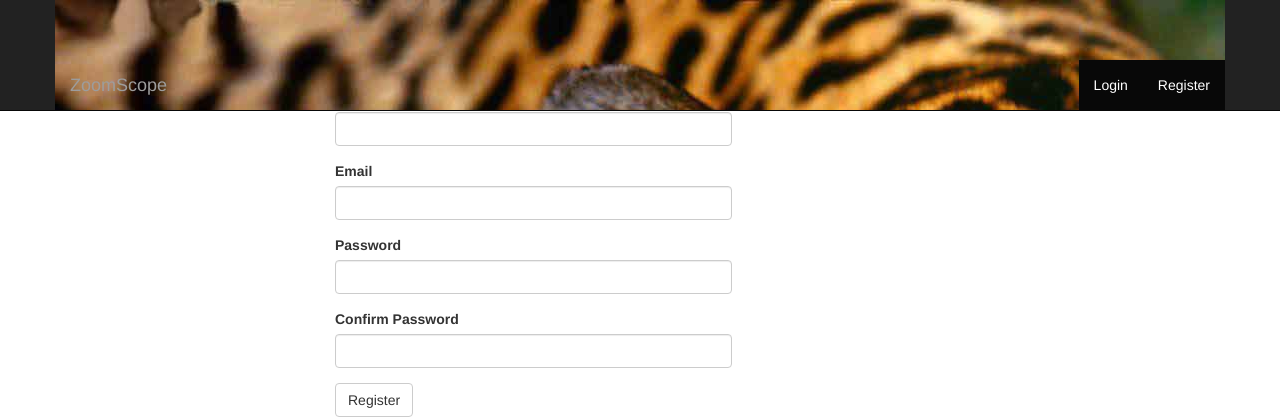
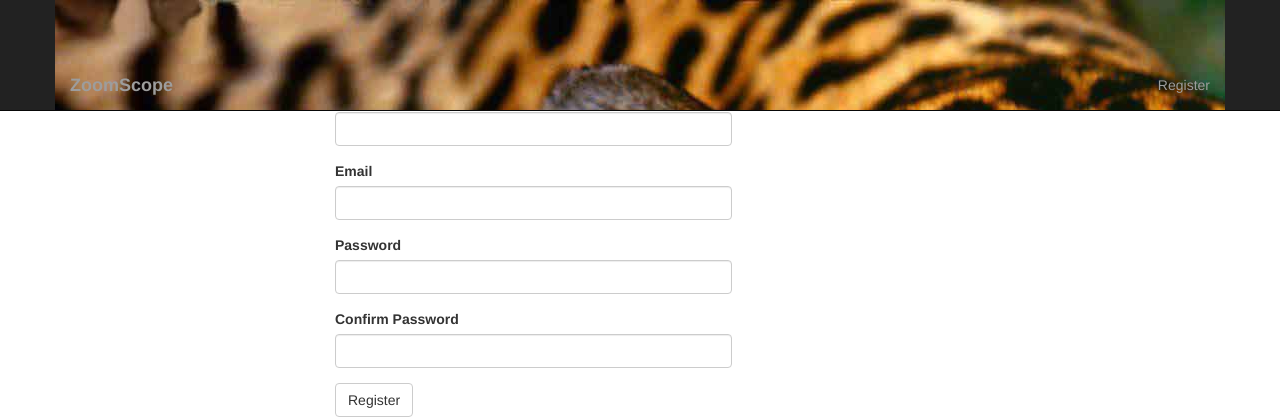
Before and after one commit to rkemmy/bloggers, a Flask app: page /register in a window 1280 px wide. Shown: the top 420 px of the page. Run offline with Flask 2, Linux system fonts and the light colour scheme; some libraries are stand-ins or nearby versions.

Commit message:
make minor changes

```diff
--- a/app/templates/navbar.html
+++ b/app/templates/navbar.html
@@ -20,21 +20,17 @@ Demo App
             <span class="icon-bar"></span>
             <span class="icon-bar"></span>
           </button>
-          <a class="navbar-brand" href="#">ZoomScope</a>
+          <a class="navbar-brand" href="/"><strong>ZoomScope</strong></a>
         </div>
         <div id="navbar" class="collapse navbar-collapse">
-          <ul class="nav navbar-nav">
-            {% if current_user.is_authenticated %}
-              <li class="active"><a href="/">Home</a></li>
-            {% endif %}
-          </ul>
           <ul class="nav navbar-nav navbar-right">
             {% if current_user.is_authenticated %}
-              <li class="active"><a href="{{url_for('auth.logout')}}">Sign Out</a></li>
-              <li class="active"><a nohref>Hey, {{current_user.username}}</a></li>
+              <li><a href="{{url_for('main.index')}}">Posts</a></li>
+              <li><a href="{{url_for('auth.logout')}}">Sign Out</a></li>
+              <li><a nohref>Hey, {{current_user.username.capitalize()}}</a></li>
             {% else %}
-              <li class="active"><a href="{{url_for('auth.login')}}">Login</a></li>
-              <li class="active"><a href="{{url_for('auth.register')}}">Register</a></li>
+              <!--<li><a href="{{url_for('auth.login')}}">Login</a></li>-->
+              <li><a href="{{url_for('auth.register')}}">Register</a></li>
             {% endif %}
           </ul>
         </div><!--/.nav-collapse -->
```
